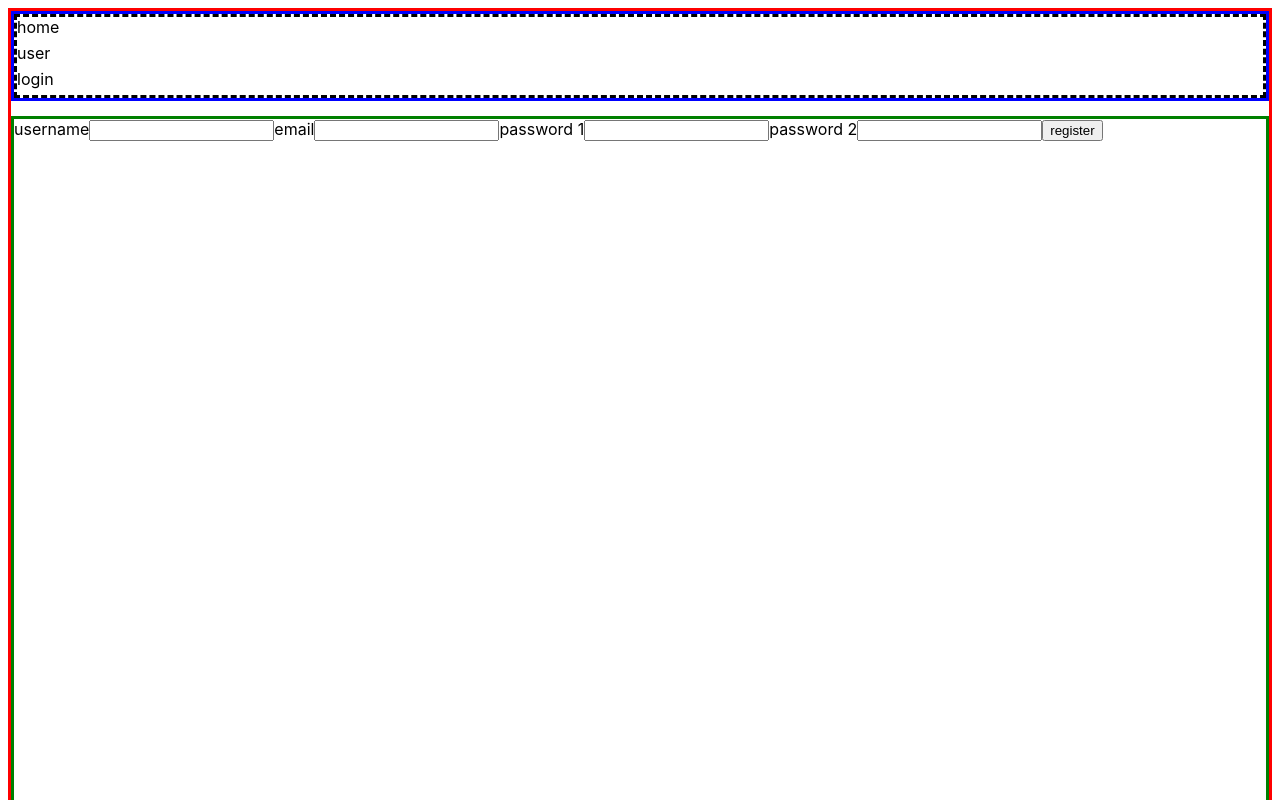
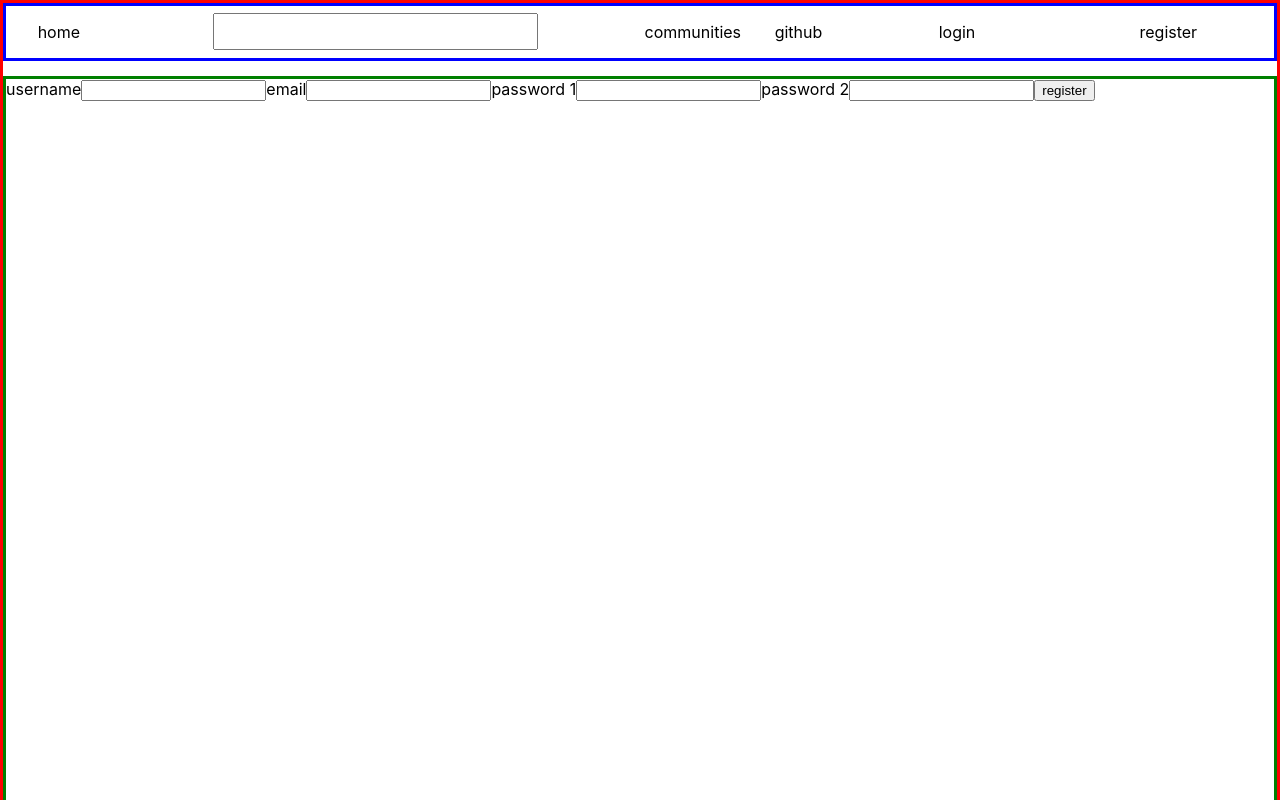
Before and after one commit to mrpiggy97/bloggit_frontend, a Vue app: page /auth/1 in a window 1280 px wide. Shown: the top 800 px of the page. Built offline with nearby package versions, Linux system fonts and the light colour scheme.

Commit message:
changed css and some items in MainHeader component

```diff
--- a/src/App.css
+++ b/src/App.css
@@ -1,13 +1,17 @@
+body{
+    margin: 0;
+}
+
 div#app{
     display: grid;
     grid-template-columns: 1fr;
-    grid-template-rows: 1fr 20fr 1fr;
+    grid-template-rows: 1fr 27fr 1fr;
     grid-template-areas: "header"
                          "views"
                          "footer";
     grid-gap: 15px;
-    min-height: 2000px;
-    max-height: 2000px;
+    min-height: 1700px;
+    max-height: 1700px;
     border: solid red;
     font-family: -apple-system, BlinkMacSystemFont, 'Segoe UI', Roboto, Oxygen, Ubuntu, Cantarell, 'Open Sans', 'Helvetica Neue', sans-serif;
 }
--- a/src/components/MainHeader.vue
+++ b/src/components/MainHeader.vue
@@ -1,8 +1,18 @@
 <template>
-  <div id="main-header-component">
-    <span>home</span>
-    <span>user</span>
-    <span>login</span>
+  <div id="main-header">
+    <div id="basic-menu">
+      <span @click="redirectHome">home</span>
+      <input type="text" name="search" id="search" class="search" maxlength="100"/>
+      <span>communities</span>
+      <span>github</span>
+    </div>
+
+    <div id="user">
+      <span v-if="authenticated">user</span>
+      <span v-if="authenticated">logout</span>
+      <span v-if="!authenticated" @click="redirectLogin">login</span>
+      <span v-if="!authenticated" @click="redirectRegister">register</span>
+    </div>
   </div>
 </template>
 
@@ -19,16 +29,37 @@ export default {
   },
 
   methods:{
-    ...mapMutations(['logUserOut']),
+    ...mapMutations(['removeUserCredentials']),
+
     redirectCreatePost(){
       this.$router.history.push({name: 'CreatePost'})
     },
+
+    redirectHome(){
+      this.$router.history.push({name: 'home'})
+    },
+
     redirectLogin(){
-      this.$router.history.push({path: '/auth/login'})
+      this.$router.history.push({name: 'authentication', params: {action: 'login'}})
     },
+
     redirectRegister(){
-      this.$router.history.push({path: '/auth/register'})
+      this.$router.history.push({name: 'authentication', params: {action: 'register'}})
     },
+
+    async makeLogout(){
+      if(this.authenticated){
+        try{
+          await logout()
+          this.removeUserCredentials()
+        }
+        catch(error){
+          console.log("error at MainHeader component at makeLogout method")
+          console.log("beggining at line 34");
+          console.log(error.request.status);
+        }
+      }
+    }
   }
 }
 </script>
--- a/src/components/css/MainHeader.css
+++ b/src/components/css/MainHeader.css
@@ -1,5 +1,32 @@
-div#main-header-component{
+div#main-header{
     display: grid;
-    border-style: dashed;
-    border-color: black;
+    grid-template-columns: 4fr 2fr;
+    grid-template-rows: 1fr;
+    grid-template-areas: "basic-menu user";
 }
+
+div#basic-menu{
+    display: grid;
+    grid-area: basic-menu;
+    grid-template-columns: 1fr 5fr 1fr 1fr;
+    grid-template-rows: 1fr;
+    justify-items: center;
+    align-items: center;
+}
+
+input[type="text"].search{
+    min-width: 60%;
+    max-width: 60%;
+    min-height: 60%;
+    max-height: 60%;
+    font-size: large;
+}
+
+div#user{
+    display: grid;
+    grid-area: user;
+    grid-template-columns: repeat(2, 1fr);
+    grid-template-rows: 1fr;
+    justify-items: center;
+    align-items: center;
+}
```
